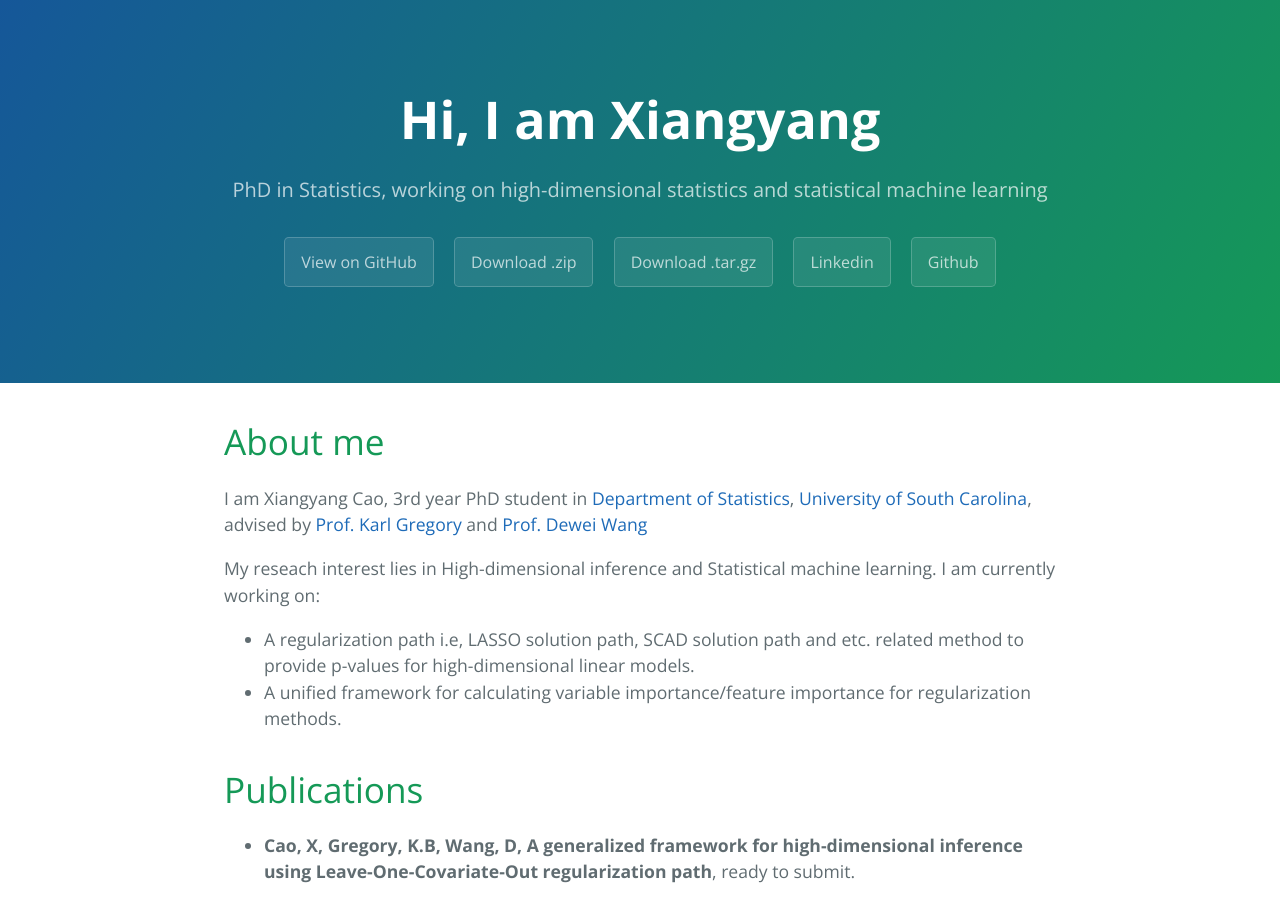
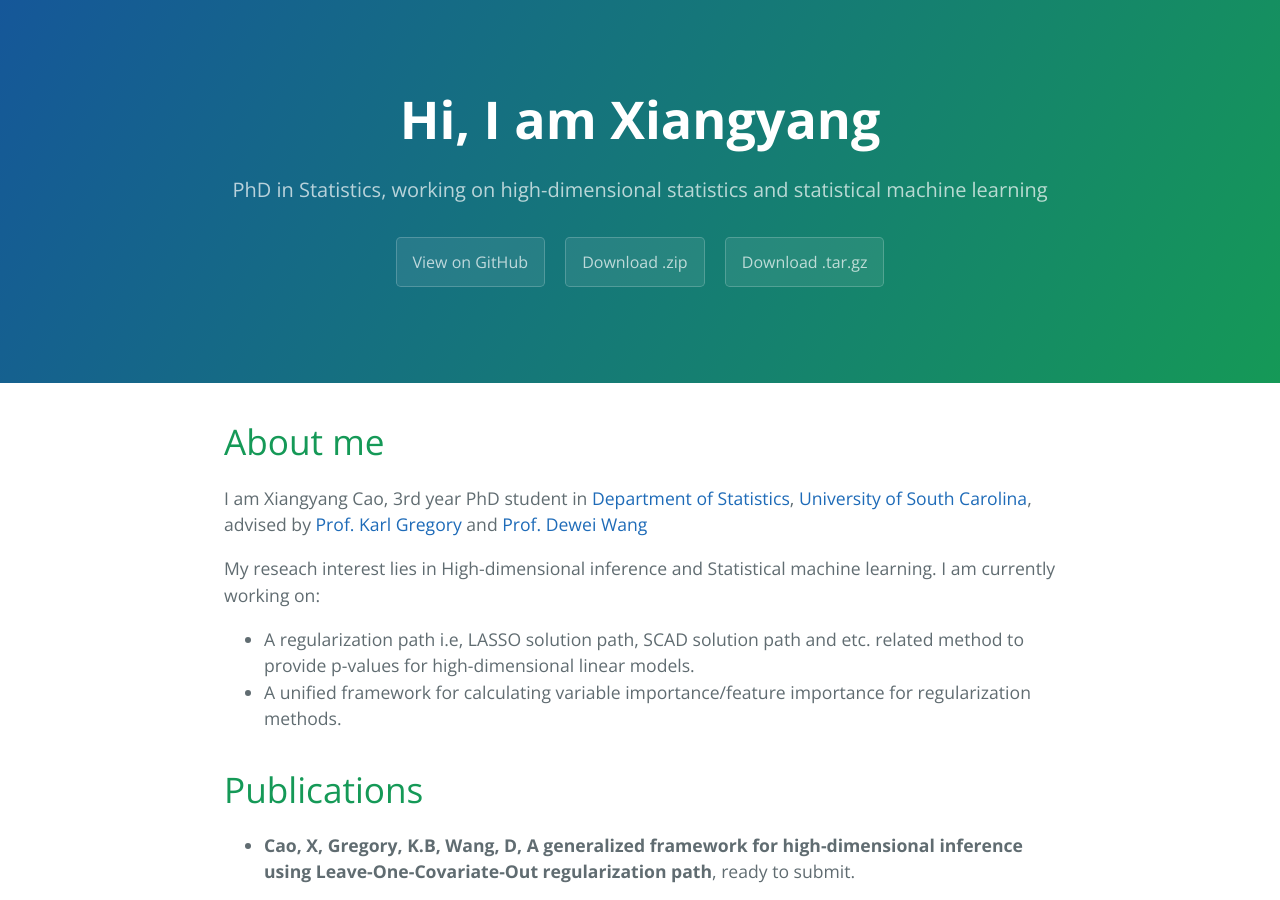
Before and after one commit to devcao/dev-ds-xy.github.io, a Jekyll site: the page built from index.md, in a window 1280 px wide and 900 px high. Built offline with Jekyll 4.4.1, drawn with Linux system fonts in a browser that asks for light colours; our own code applies the rules of GitHub Pages for plain Markdown files.

Commit message:
Update default.html

```diff
--- a/_layouts/default.html
+++ b/_layouts/default.html
@@ -29,10 +29,8 @@
         <a href="{{ site.github.repository_url }}" class="btn">View on GitHub</a>
       {% endif %}
       {% if site.show_downloads %}
-        <a href="{{ site.github.zip_url }}" class="btn">Download .zip</a>
-        <a href="{{ site.github.tar_url }}" class="btn">Download .tar.gz</a>
-        <a href="https://www.linkedin.com/in/xiangyang-cao-464072158/" class="btn">Linkedin</a>
-        <a href="https://github.com/statcao" class="btn">Github</a>
+        <a href="{{ site.github }}" class="btn">Download .zip</a>
+        <a href="{{https://www.linkedin.com/in/xiangyang-cao-464072158/}}" class="btn">Download .tar.gz</a>
       {% endif %}
     </header>
 
```
